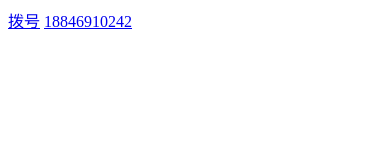
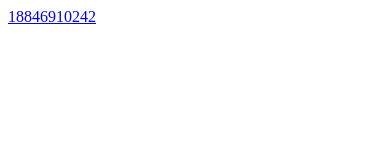
Before and after one commit to Liuxiaoke/Liuxiaoke.github.io, a plain HTML site: page phone_number.html in a window 390 px wide. Drawn offline with Linux system fonts and the light colour scheme.

Commit message:
phone_number_1

```diff
--- a/phone_number.html
+++ b/phone_number.html
@@ -1,5 +1,3 @@
-<a href="tel:123456789">拨号</a>
-
 <!DOCTYPE HTML>
 <html>
 <body>
```
